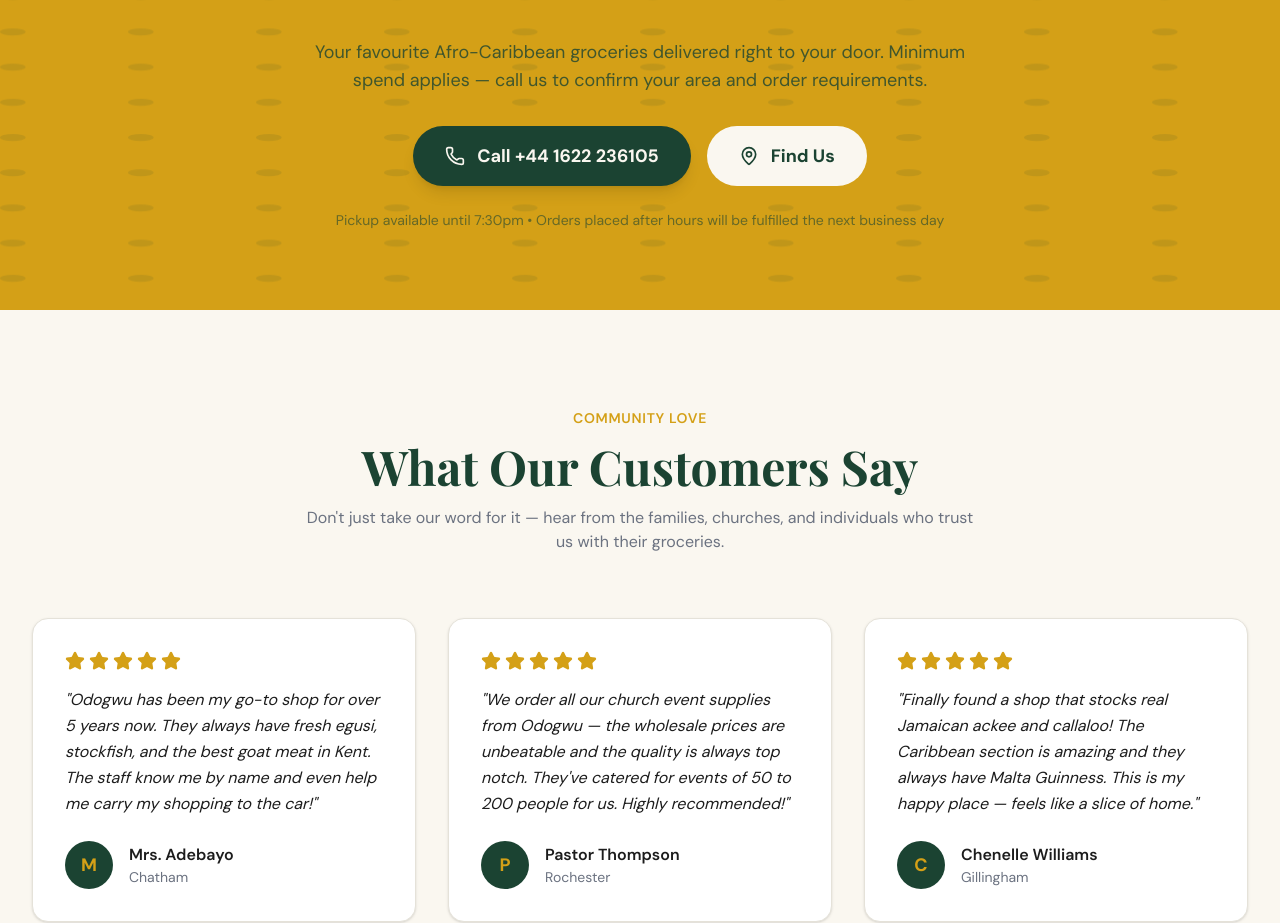
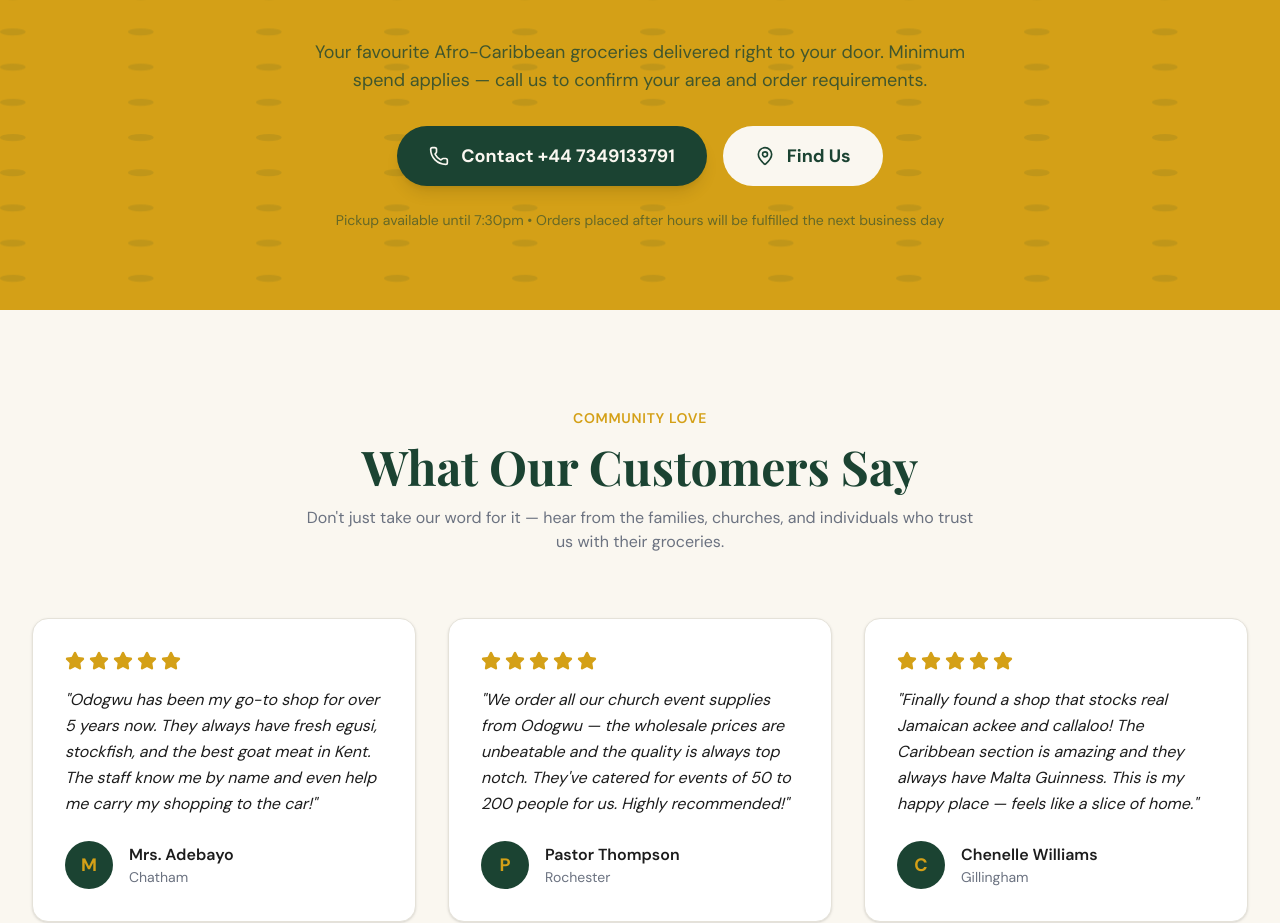
Before and after one commit to Qwikmulti/odogwu-african-store, a Next.js app: page / in a window 1280 px wide. Shown: the part 2682-3605 px from the top of the page. Built offline with nearby package versions, Linux system fonts and the light colour scheme; a web font is replaced by a local one.

Commit message:
Update DeliveryBanner.tsx

```diff
--- a/app/components/home/DeliveryBanner.tsx
+++ b/app/components/home/DeliveryBanner.tsx
@@ -36,11 +36,11 @@
 
         <div className="flex flex-col sm:flex-row gap-4 justify-center">
           <a
-            href="tel:+441622236105"
+            href="tel:+447349133791"
             className="inline-flex items-center justify-center gap-3 bg-[#1B4332] text-[#FAF7F0] px-8 py-4 rounded-full font-bold text-lg hover:bg-[#14332A] transition-all hover:scale-105 active:scale-95 shadow-lg"
           >
             <Phone className="w-5 h-5" />
-            Call +44 1622 236105
+            Contact +44 7349133791
           </a>
           <a
             href="https://maps.google.com/?q=23+Railway+St+Chatham+ME4+4HU"
```
